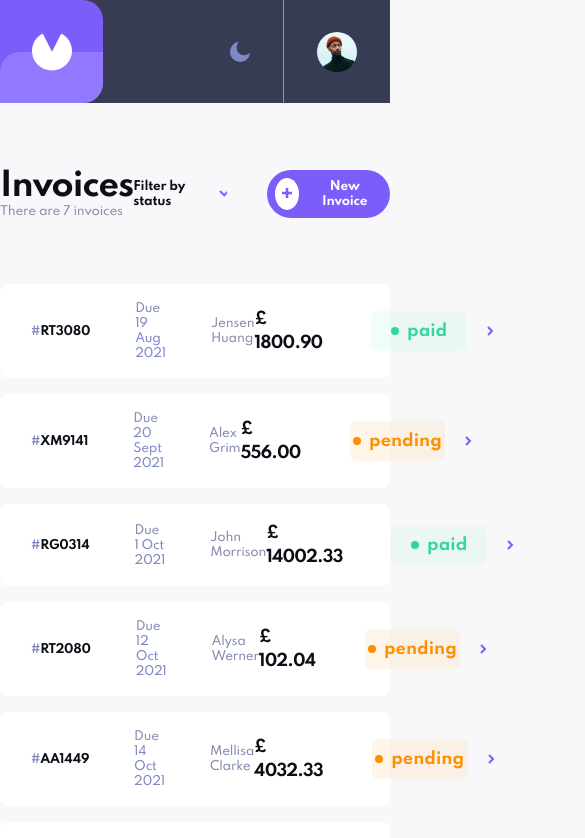
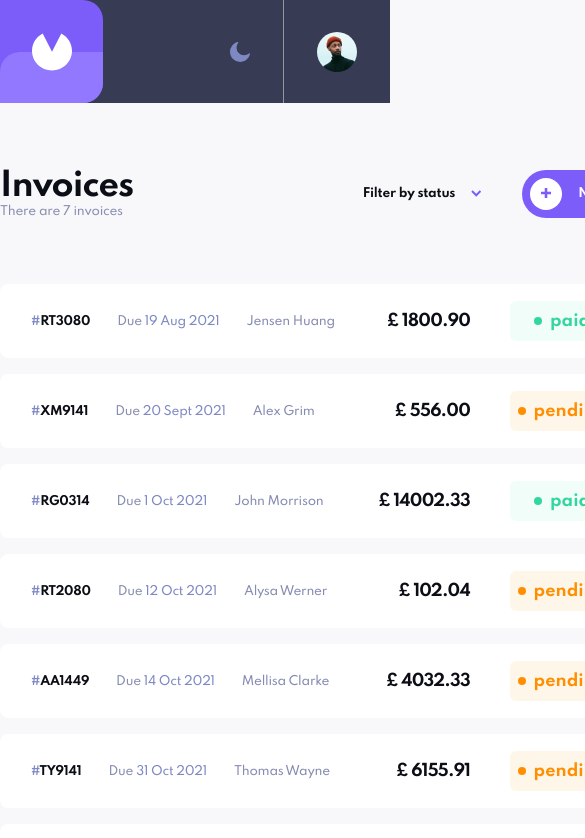
Before and after one commit to nlukic97/react-invoice-app, a React (Create React App) app: page / in a window 390 px wide. Shown: the top 838 px of the page, 585 px wide, since content can reach past the window. Built offline with nearby package versions, Linux system fonts and the light colour scheme.

Commit message:
media query styling

```diff
--- a/src/css/App.css
+++ b/src/css/App.css
@@ -623,7 +623,7 @@ html.dark-theme .toggle-theme-icon {
 
 .form {
   background-color: var(--form-background);
-  border-radius: 8px;
+  border-radius: 0 8px 8px 0;
   width: 718px;
   box-sizing: border-box;
   padding: 58px;
@@ -733,6 +733,7 @@ html.dark-theme .toggle-theme-icon {
 @media screen and (max-width: 1000px) {
   .App {
     margin-top: 168px;
+    width: 672px;
   }
 
   .banner {
@@ -759,6 +760,12 @@ html.dark-theme .toggle-theme-icon {
 
   .form {
     margin-top: 168px;
+    padding-left: 58px;
+    width: 616px;
+  }
+
+  .invoice_items_list ._invoice_list_item .left .__id, .invoice_items_list ._invoice_list_item .left .__due_date {
+    margin-right: 27px;
   }
 }
 
--- a/src/scss/imports/_mediaQuery.scss
+++ b/src/scss/imports/_mediaQuery.scss
@@ -1,6 +1,7 @@
 @media screen and (max-width:1000px) {
     .App {
         margin-top: 168px;
+        width: 672px;
     }
 
     .banner {
@@ -30,6 +31,18 @@
 
     .form {
         margin-top: 168px;
+        padding-left: 58px;
+        width: 616px;
+    }
+
+    .invoice_items_list {
+        ._invoice_list_item {
+            .left {
+                .__id, .__due_date {
+                    margin-right: 27px;
+                }
+            }
+        }
     }
 
 
--- a/src/scss/imports/components/_form.scss
+++ b/src/scss/imports/components/_form.scss
@@ -1,6 +1,6 @@
 .form {
     background-color: var(--form-background);
-    border-radius: 8px;
+    border-radius: 0 8px 8px 0;
     width: calc(615px + 103px);
     box-sizing: border-box;
     padding: 58px;
```
Also changed, not shown: 1 other file (tests, documents, lock files or other folders).
